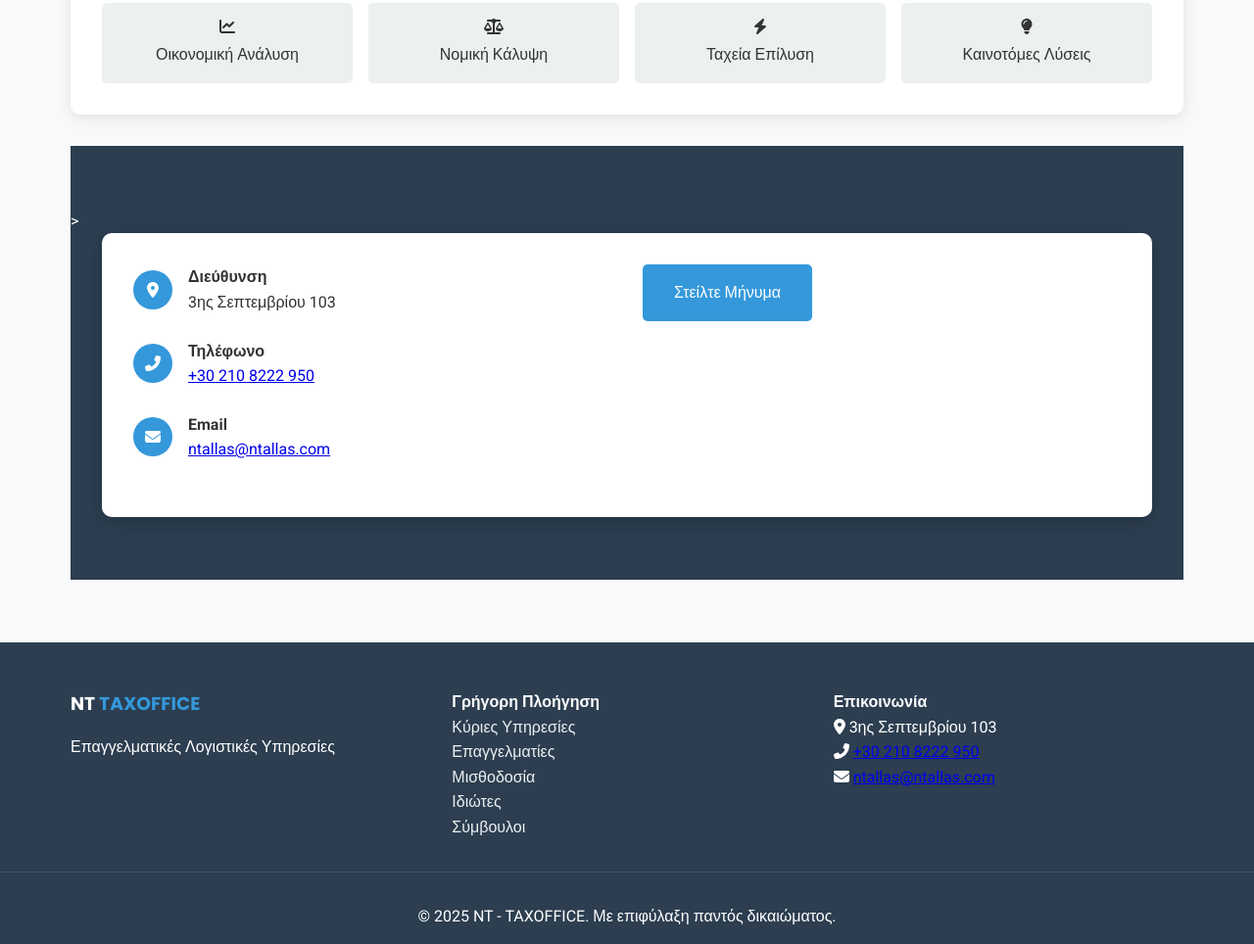
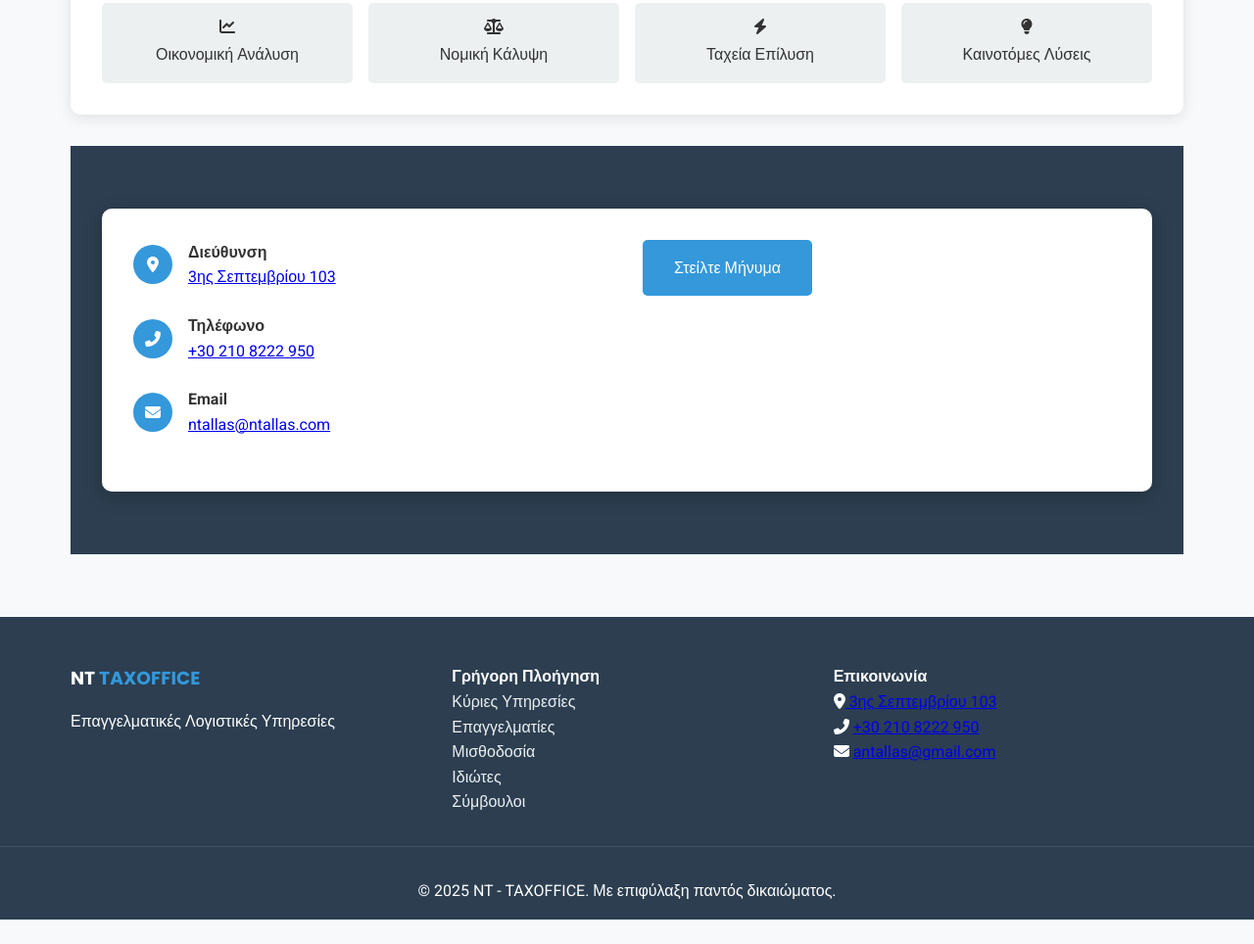
Before and after one commit to volt0157/nttaxoffice.github.io, a plain HTML site: page index.html in a window 1280 px wide. Shown: the part 3277-4241 px from the top of the page at 98% size. After the commit the page ends 4216 px from the top, so only its background shows below. Drawn offline with Linux system fonts and the light colour scheme.

Commit message:
Updated the footer and contact , fixed typos, added hyperlinks

```diff
--- a/index.html
+++ b/index.html
@@ -338,7 +338,7 @@
           Contact section with company information and call-to-action
           This is a crucial conversion section for business websites
         -->
-        <section id="contact" class="contact-section">>
+        <section id="contact" class="contact-section">
             <div class="contact-container">
                 <!--
                   Contact card contains all contact information and action button
@@ -356,7 +356,7 @@
                             </div>
                             <div>
                                 <strong>Διεύθυνση</strong>
-                                <p>3ης Σεπτεμβρίου 103</p>
+								<p><a href="https://g.co/kgs/fyNg9ag">3ης Σεπτεμβρίου 103</a>
                             </div>
                         </div>
                         <div class="contact-item">
@@ -423,9 +423,9 @@
             -->
             <div class="footer-contact">
                 <h4>Επικοινωνία</h4>
-                <p><i class="fas fa-map-marker-alt"></i> 3ης Σεπτεμβρίου 103</p>
-                <p><i class="fas fa-phone-alt"></i> <a href="tel:+302108222950">+30 210 8222 950</a></p>
-                <p><i class="fas fa-envelope"></i> <a href="mailto:ntallas@ntallas.com">ntallas@ntallas.com</a></p>
+                <p><i class="fas fa-map-marker-alt"></i><a href="https://g.co/kgs/fyNg9ag"> 3ης Σεπτεμβρίου 103</a>
+                <p><i class="fas fa-phone-alt"></i> <a href="tel:+302108222950"> +30 210 8222 950</a></p>
+                <p><i class="fas fa-envelope"></i> <a href="mailto:ntallas@ntallas.com"> antallas@gmail.com</a></p>
             </div>
         </div>
         <!-- Copyright section at bottom of footer -->
```
